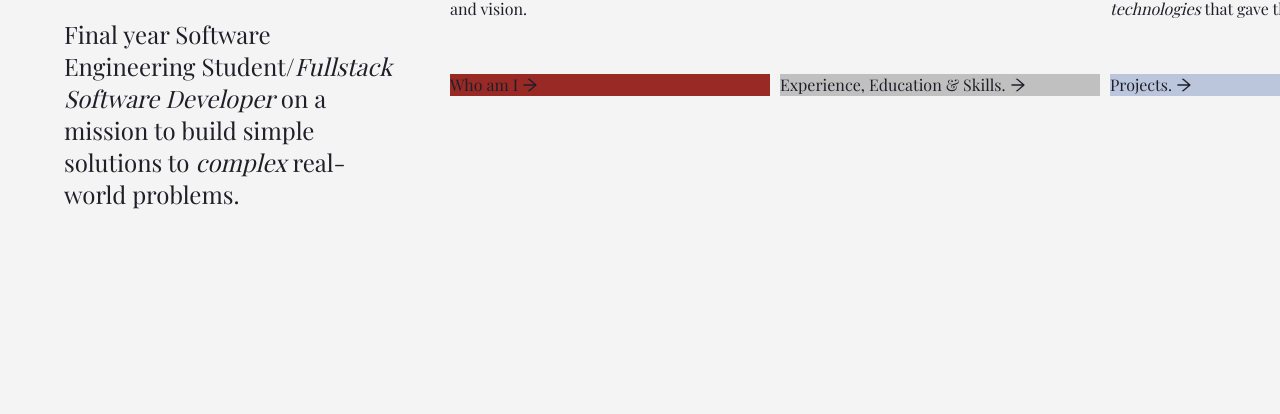
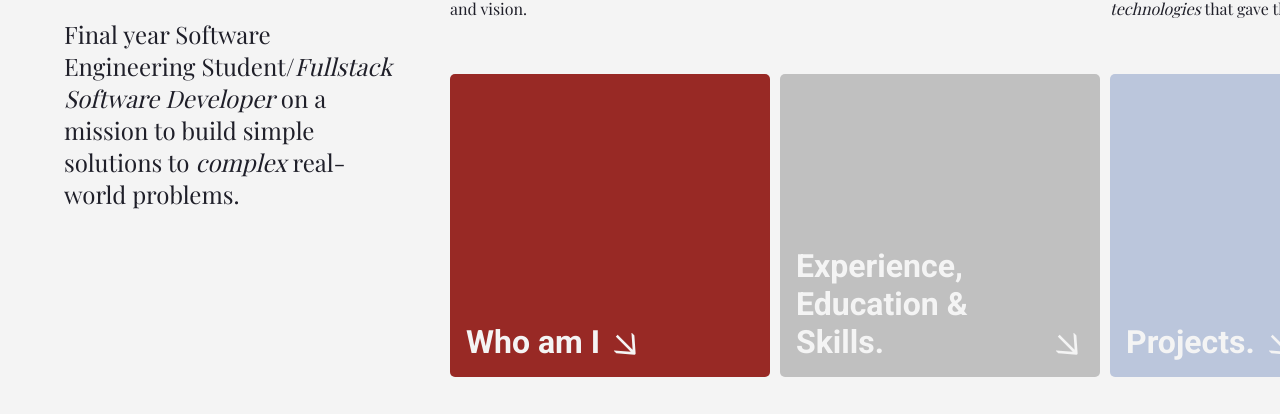
Before and after one commit to SomtoJF/whoissomto, a React (Vite) app: page / in a window 1280 px wide. Shown: the part 159-573 px from the top of the page. Built offline with nearby package versions, Linux system fonts and the light colour scheme; a web font is replaced by a local one.

Commit message:
Style figure

```diff
--- a/package.json
+++ b/package.json
@@ -11,7 +11,11 @@
   },
   "dependencies": {
     "@ant-design/icons": "^5.2.6",
+    "@emotion/react": "^11.11.3",
+    "@emotion/styled": "^11.11.0",
     "@gsap/react": "^2.1.0",
+    "@mui/icons-material": "^5.15.7",
+    "@mui/material": "^5.15.7",
     "@studio-freight/react-lenis": "^0.0.43",
     "framer-motion": "^11.0.3",
     "gsap": "^3.12.5",
--- a/src/components/Hero/ScrollNav.styles.sass
+++ b/src/components/Hero/ScrollNav.styles.sass
@@ -15,7 +15,7 @@
     &>.scroll-item
         font-size: 1rem
         display: grid
-        grid-template-rows: 87px 22px 1fr
+        grid-template-rows: 87px 1fr
         row-gap: 10px
         color: App.$black
         width: 100%
@@ -27,12 +27,29 @@
         &>div
             font-family: App.$header-font
             font-weight: 300
+        &:hover>*:not(figure)
+            text-decoration: underline
         &:hover
-            text-decoration: underline
+          svg
+            transform: rotate(0deg)
         figure
+            border-radius: 5px
             height: 100%
             width: 100%
             margin: 0px
+            display: flex
+            align-items: flex-end
+            box-sizing: border-box
+            padding: 5%
+            font-size: 2rem
+            color: App.$white
+            font-family: App.$header-font
+            text-decoration: none
+            font-weight: 600
+            gap: 10px
+            svg
+              transform: rotate(45deg)
+              transition: 250ms
         &:nth-child(1)> figure
             background-color: App.$red
         &:nth-child(2n + 2)> figure
@@ -54,7 +71,7 @@
         grid-auto-columns: 30vw
         &>a
             width: 100%
-            grid-template-rows: 1fr 22px 2.5fr
+            grid-template-rows: 1fr 2.5fr
 
 @media all and (max-width: 750px)
     #scroll-trigger
@@ -66,4 +83,4 @@
         grid-template-columns: 80vw
         grid-auto-columns: 80vw
         &>.scroll-item
-            grid-template-rows: 70px 22px 280px
+            grid-template-rows: 70px 280px
```
Also changed, not shown: 1 other file (tests, documents, lock files or other folders).
